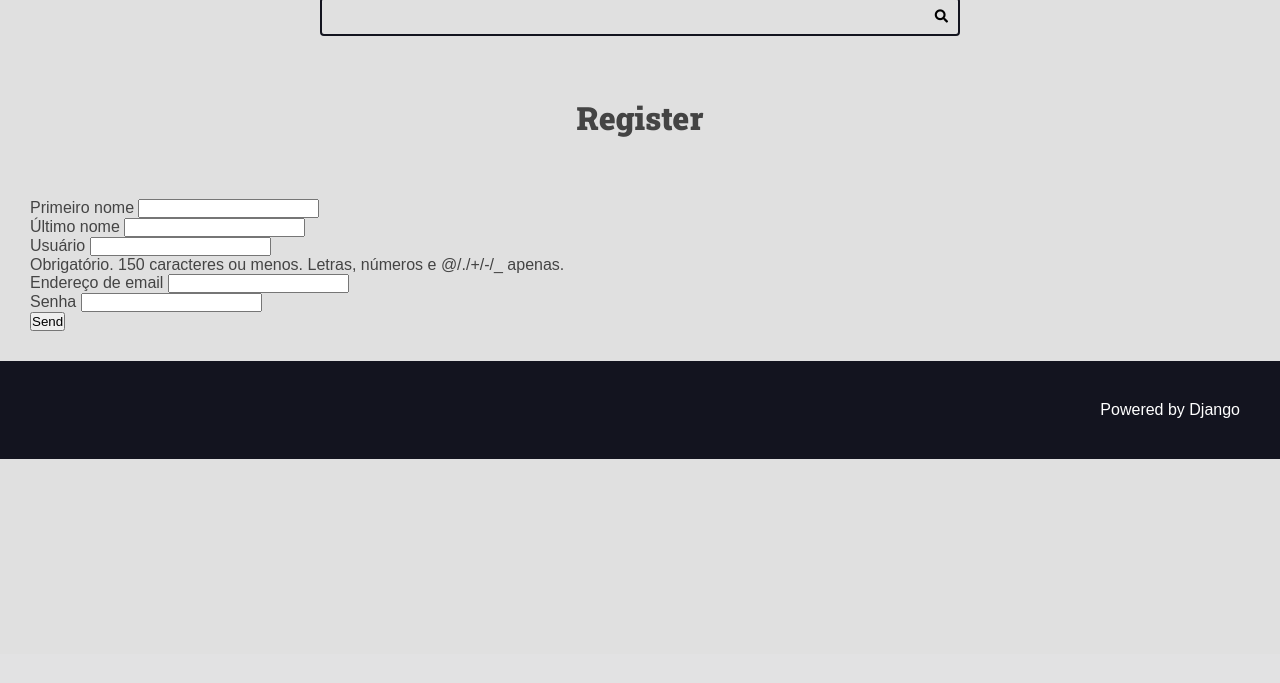
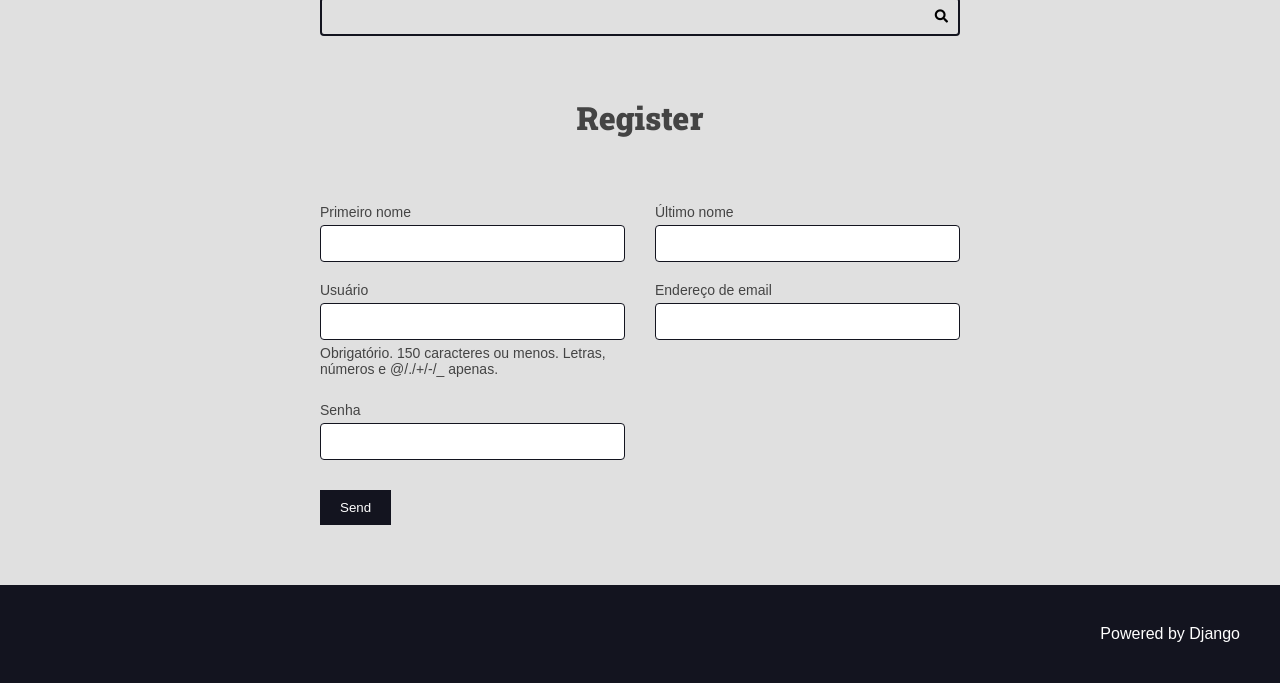
Before and after one commit to galerito322/django_project, a Django app: page /authors/register/ in a window 1280 px wide. Shown: the part 146-829 px from the top of the page. Before the commit the page ends 605 px from the top, so only its background shows below. Run offline with Django 3.2, Linux system fonts and the light colour scheme.

Commit message:
Add CSS to form for better presentation

```diff
--- a/authors/templates/authors/pages/register_view.html
+++ b/authors/templates/authors/pages/register_view.html
@@ -27,10 +27,10 @@
                 {% endfor %}
             </div>
 
-            <div class="form-group">
-                <button type="submit">Send</button>
+            <div class="form-content form-content-grid">
+                <div class="form-group">
+                    <button type="submit">Send</button>
             </div>
-
         </form>
     </div>
 
--- a/recipes/static/recipes/css/styles.css
+++ b/recipes/static/recipes/css/styles.css
@@ -310,6 +310,46 @@ h6 {
   background: var(--color-primary-dark);
 }
 
+/* Forms */
+.form-content {
+  max-width: 64rem;
+  margin: 0 auto;
+  margin-bottom: var(--spacing-gutter-medium);
+}
+
+.form-content label,
+.form-content .help-text,
+.errorlist {
+  display: block;
+  margin: 0.5rem 0;
+  font-size: 1.4rem;
+  list-style-type: none;
+}
+
+.errorlist {
+  color: var(--color-error-dark);
+}
+
+.form-content input {
+  width: 100%;
+  padding: 1rem;
+  border-radius: 0.4rem;
+  border: 1px solid var(--color-primary-dark);
+}
+
+.form-content-grid {
+  display: grid;
+  grid-template-columns: repeat(auto-fit, minmax(30rem, 1fr));
+  gap: calc(var(--spacing-gutter-medium) / 2) var(--spacing-gutter-medium);
+}
+
+.form-content button {
+  padding: 1rem 2rem;
+  border: none;
+  background: var(--color-primary-dark);
+  color: var(--color-white);
+}
+
 /* Messages */
 .messages-container {
   display: flex;
@@ -375,7 +415,8 @@ h6 {
 }
 
 @media (max-width: 600px) {
-  .main-content-list {
+  .main-content-list,
+  .form-content-grid {
     grid-template-columns: repeat(auto-fit, minmax(100%, 1fr));
   }
 }
```
Also changed, not shown: db.sqlite3.
